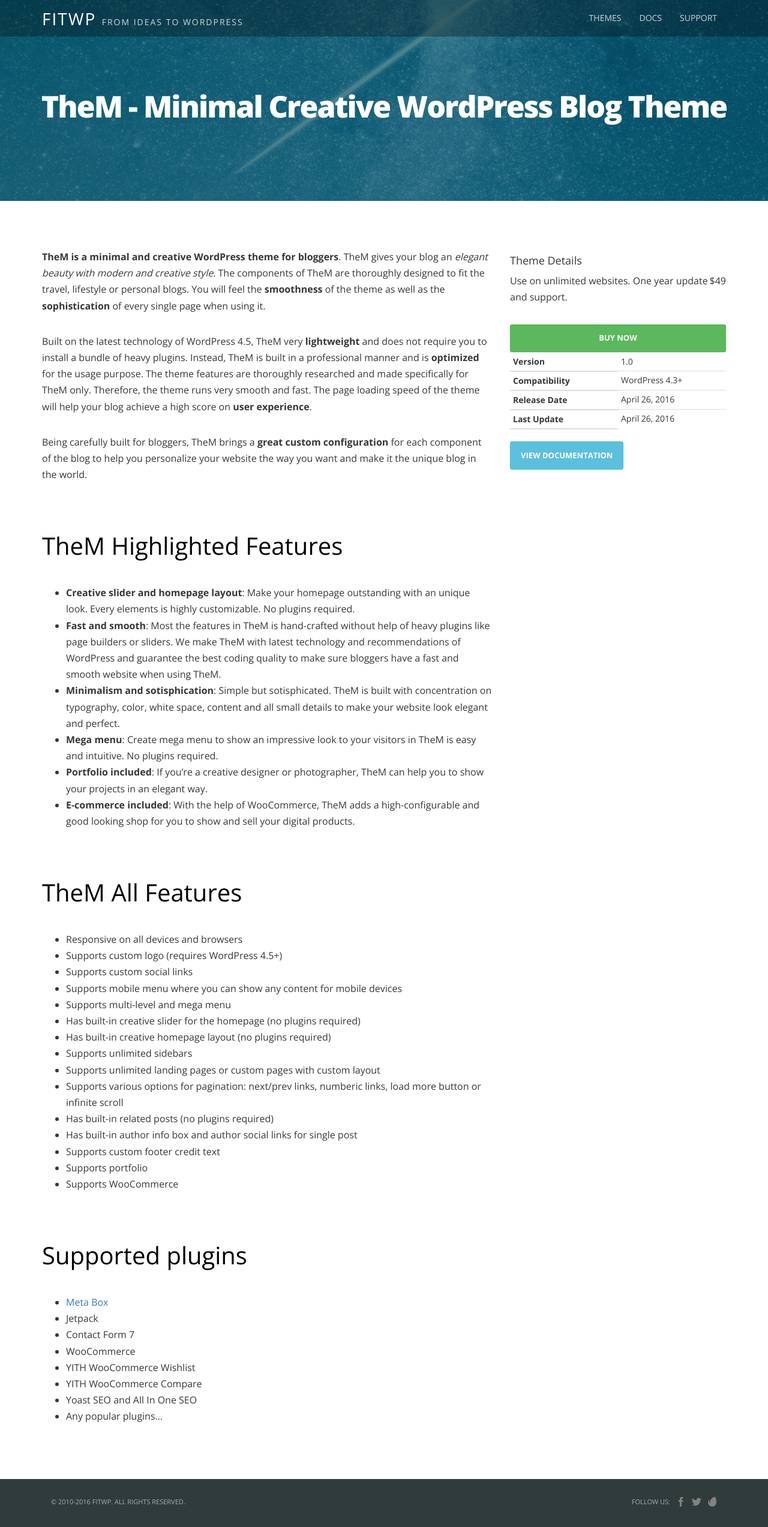
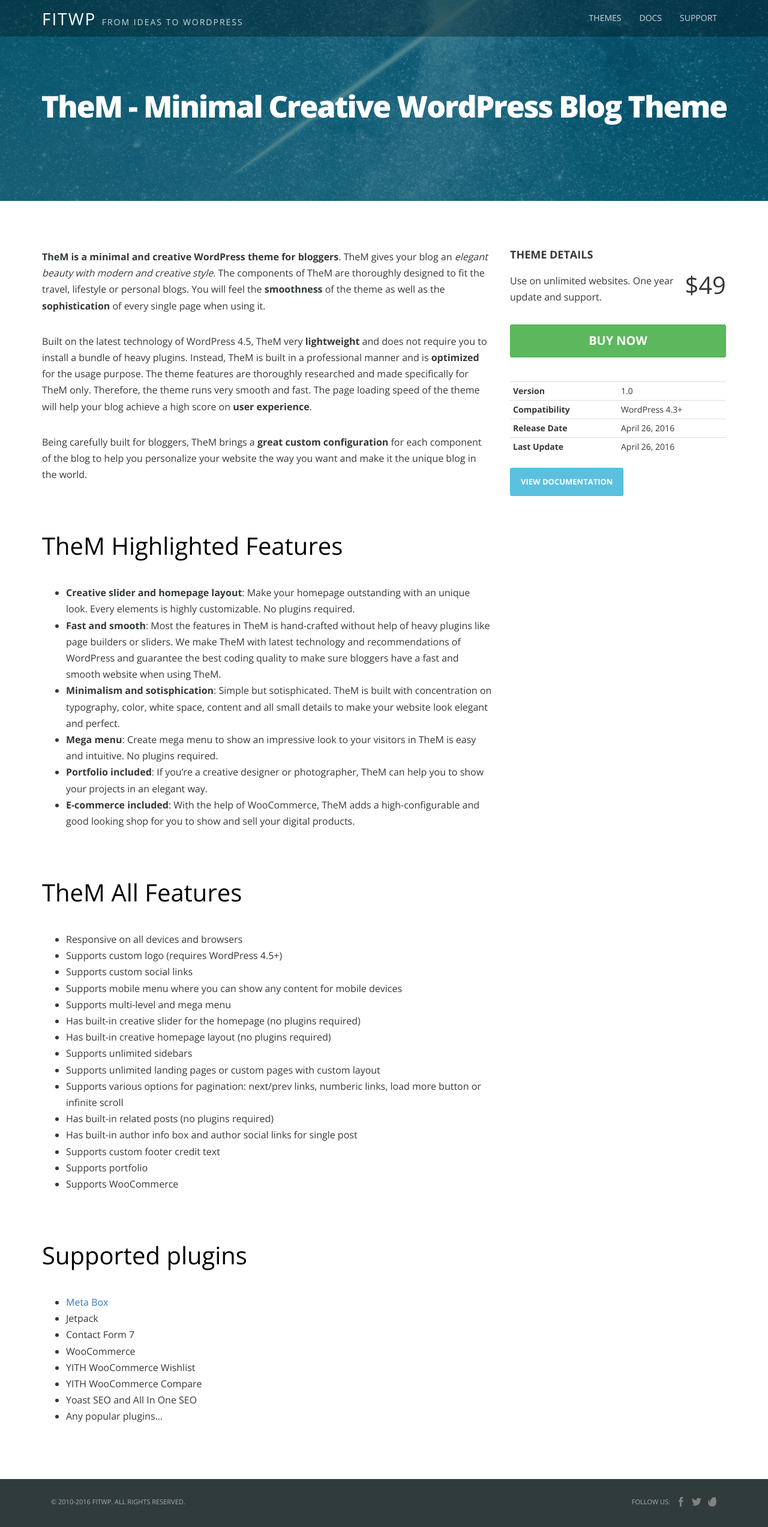
Before and after one commit to fitwp/fitwp.github.io, a Jekyll site: the page built from wordpress-themes/them.html, in a window 1280 px wide. Shown: the whole page at 60% size. Built offline with Jekyll 4.4.1, drawn with Linux system fonts in a browser that asks for light colours.

Commit message:
Update page.scss

```diff
--- a/_sass/page.scss
+++ b/_sass/page.scss
@@ -120,3 +120,25 @@
 		margin-right: .5em;
 	}
 }
+
+// Style for single theme
+// ---------------------------------------
+.theme-info {
+	h4 {
+		text-transform: uppercase;
+		margin: 0 0 20px;
+		font-weight: bold;
+	}
+	.price {
+		font-size: 40px;
+		line-height: 1;
+		margin-left: 10px;
+	}
+	.btn-buy {
+		font-size: 20px;
+		margin-bottom: 40px;
+	}
+	th {
+		border-bottom: 0;
+	}
+}
```
